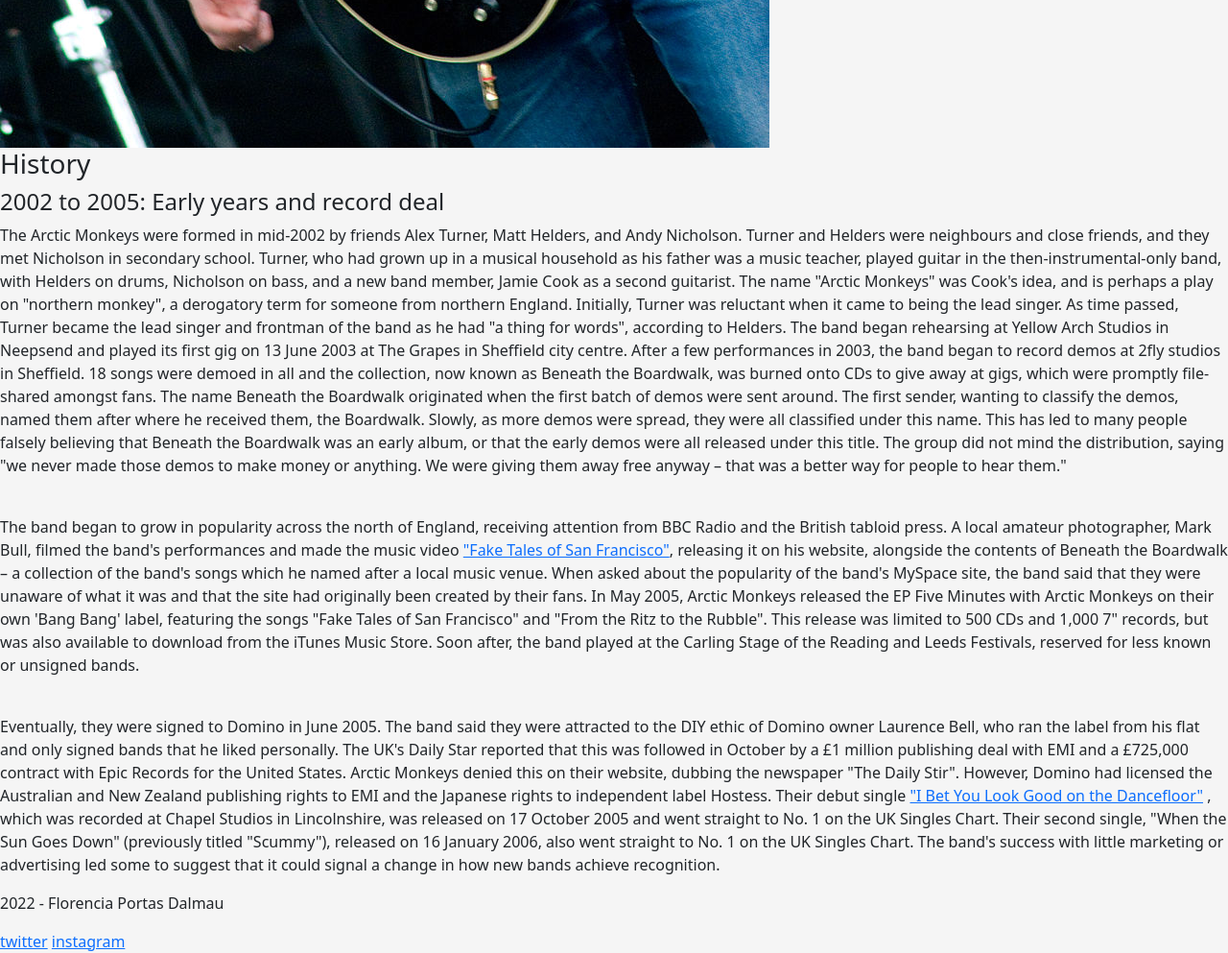
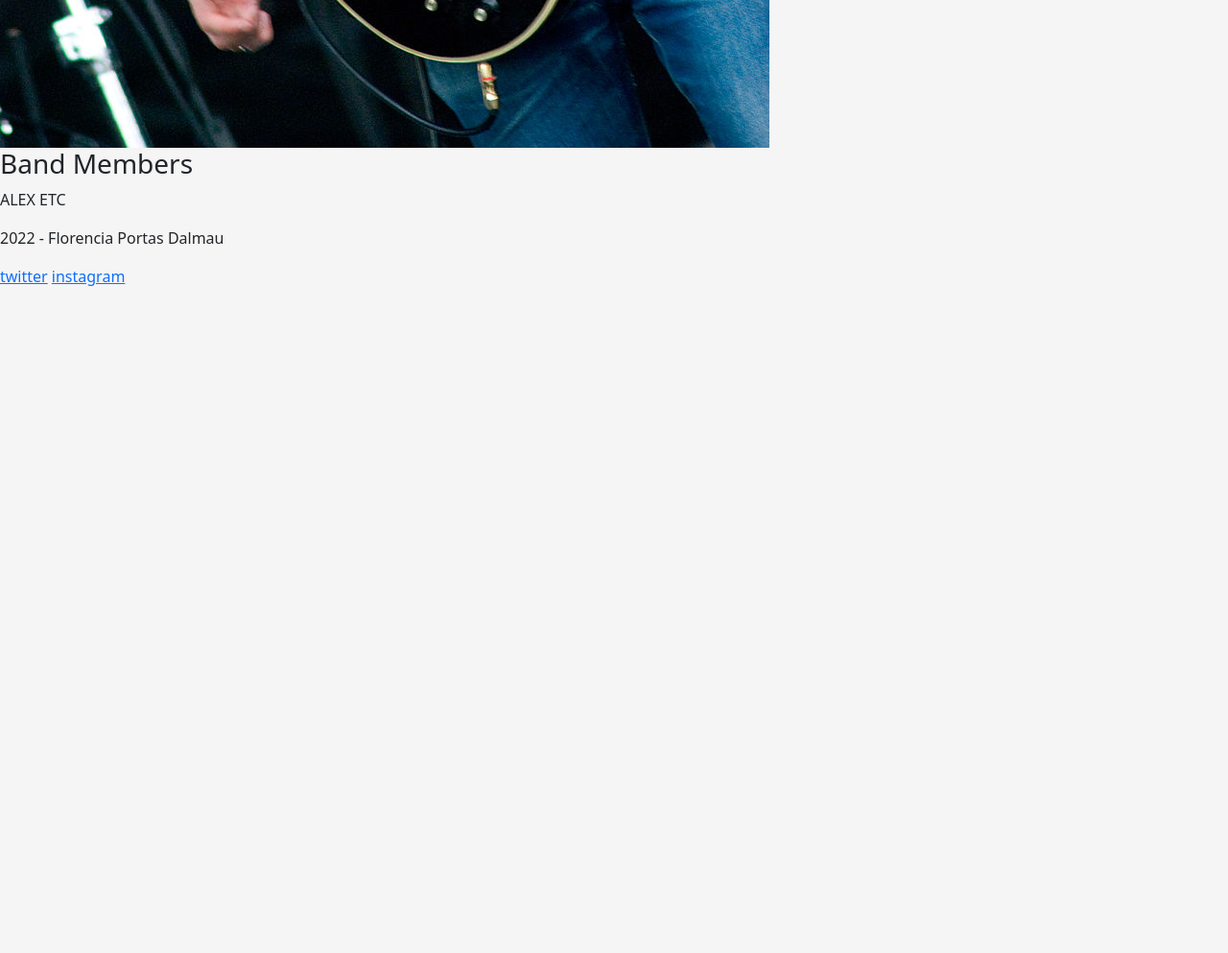
Before and after one commit to floweredx/arcticMonkeyspd, a website: page secciones/about.html in a window 1280 px wide. Shown: the part 1271-2264 px from the top of the page at 96% size. After the commit the page ends 1571 px from the top, so only its background shows below. Drawn offline with nearby package versions, Linux system fonts and the light colour scheme; files whose address does not match are found by name.

```diff
--- a/scss/style.scss
+++ b/scss/style.scss
@@ -94,7 +94,13 @@
 
 
  .playlist{
+    width: 90%;
+    margin: auto;
+    display: flex;
+    flex-direction: column;
+    align-items: center;
     .spotify-pl{
+
         background-color: whitesmoke;
         color: whitesmoke;
         text-align: center;
@@ -102,9 +108,7 @@
         margin: 0%;
     }
  }
-.playlistsp{
-    width: 70%;
-}
+
 
 
 .grid-about{
--- a/secciones/about.html
+++ b/secciones/about.html
@@ -33,53 +33,11 @@
             Matt Helders (drums, backing vocals).</p>
             </section>
         <aside class="imagen-about">
-         <img class="imagen-about" src="./img/Alex_Turner_with_Arctic_Monkeys_at_Lollapalooza_2011.jpeg" alt="Arctic Monkeys performing live in 2006">
+         <img class="imagen-about" src="/img/Alex_Turner_with_Arctic_Monkeys_at_Lollapalooza_2011.jpeg" alt="Arctic Monkeys performing live in 2006">
         </aside>
-<section class="about-band">
-        <h3 class="history">History</h3>
-        <h4>2002 to 2005: Early years and record deal</h4>
-        <!-- el texto es un placeholder por ahora dont judge -->
-        <p>The Arctic Monkeys were formed in mid-2002 by friends Alex Turner, Matt Helders, and Andy Nicholson. Turner
-            and Helders were neighbours and close friends, and they met Nicholson in secondary school. Turner, who had
-            grown up in a musical household as his father was a music teacher, played guitar in the
-            then-instrumental-only band, with Helders on drums, Nicholson on bass, and a new band member, Jamie Cook as
-            a second guitarist. The name "Arctic Monkeys" was Cook's idea, and is perhaps a play on "northern monkey", a
-            derogatory term for someone from northern England. Initially, Turner was reluctant when it came to being the
-            lead singer. As time passed, Turner became the lead singer and frontman of the band as he had "a thing for
-            words", according to Helders. The band began rehearsing at Yellow Arch Studios in Neepsend and played its
-            first gig on 13 June 2003 at The Grapes in Sheffield city centre. After a few performances in 2003, the band
-            began to record demos at 2fly studios in Sheffield. 18 songs were demoed in all and the collection, now
-            known as Beneath the Boardwalk, was burned onto CDs to give away at gigs, which were promptly file-shared
-            amongst fans. The name Beneath the Boardwalk originated when the first batch of demos were sent around. The
-            first sender, wanting to classify the demos, named them after where he received them, the Boardwalk. Slowly,
-            as more demos were spread, they were all classified under this name. This has led to many people falsely
-            believing that Beneath the Boardwalk was an early album, or that the early demos were all released under
-            this title. The group did not mind the distribution, saying "we never made those demos to make money or
-            anything. We were giving them away free anyway – that was a better way for people to hear them."</p>
-        <br>
-        <p>The band began to grow in popularity across the north of England, receiving attention from BBC Radio and the
-            British tabloid press. A local amateur photographer, Mark Bull, filmed the band's performances and made the
-            music video <a href="https://youtu.be/ePg1tbia9Bg">"Fake Tales of San Francisco"</a>, releasing it on his
-            website, alongside the contents of Beneath the Boardwalk – a collection of the band's songs which he named
-            after a local music venue. When asked about the popularity of the band's MySpace site, the band said that
-            they were unaware of what it was and that the site had originally been created by their fans. In May 2005,
-            Arctic Monkeys released the EP Five Minutes with Arctic Monkeys on their own 'Bang Bang' label, featuring
-            the songs "Fake Tales of San Francisco" and "From the Ritz to the Rubble". This release was limited to 500
-            CDs and 1,000 7" records, but was also available to download from the iTunes Music Store. Soon after, the
-            band played at the Carling Stage of the Reading and Leeds Festivals, reserved for less known or unsigned
-            bands.</p>
-        <br>
-        <p>Eventually, they were signed to Domino in June 2005. The band said they were attracted to the DIY ethic of
-            Domino owner Laurence Bell, who ran the label from his flat and only signed bands that he liked personally.
-            The UK's Daily Star reported that this was followed in October by a £1 million publishing deal with EMI and
-            a £725,000 contract with Epic Records for the United States. Arctic Monkeys denied this on their website,
-            dubbing the newspaper "The Daily Stir". However, Domino had licensed the Australian and New Zealand
-            publishing rights to EMI and the Japanese rights to independent label Hostess. Their debut single <a
-                href="https://youtu.be/pK7egZaT3hs">"I Bet You Look Good on the Dancefloor"</a> , which was recorded at
-            Chapel Studios in Lincolnshire, was released on 17 October 2005 and went straight to No. 1 on the UK Singles
-            Chart. Their second single, "When the Sun Goes Down" (previously titled "Scummy"), released on 16 January
-            2006, also went straight to No. 1 on the UK Singles Chart. The band's success with little marketing or
-            advertising led some to suggest that it could signal a change in how new bands achieve recognition.</p>
+<section class="about-members">
+        <h3 class="members">Band Members</h3>
+      <p> <!-- FALTA LLENAR -->ALEX ETC</p>
     </section>
     <footer id="pie">
         <p>2022 - Florencia Portas Dalmau</p>
```
Also changed, not shown: index.html (+9 -9 lines), secciones/discography.html (+2 -2 lines), secciones/fancontact.html (+2 -2 lines), secciones/gallery.html (+5 -5 lines), scss/style.css, 2 other files.
